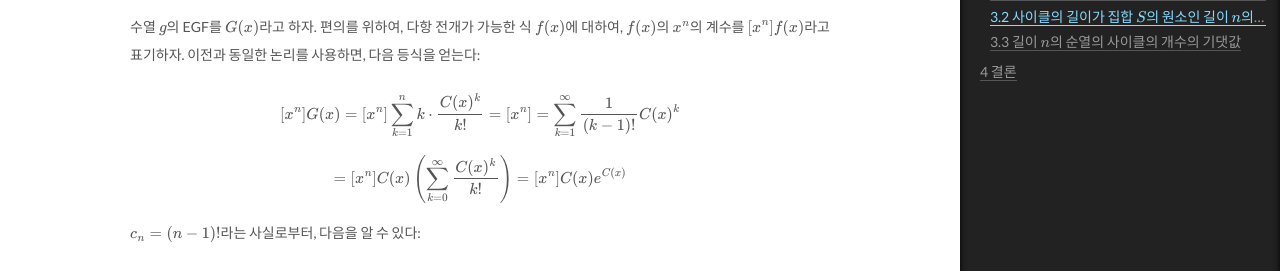
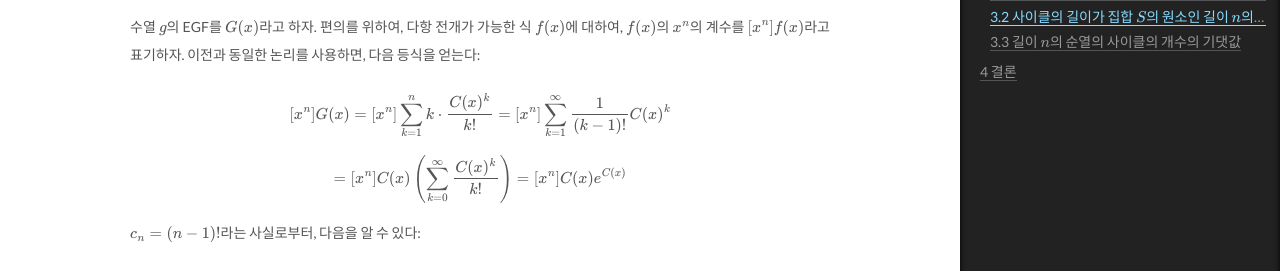
Before and after one commit to youngyojun/youngyojun.github.io, a Jekyll site: the page built from _posts/2021-05-17-generating-functions-2.md, in a window 1280 px wide and 1400 px high, scrolled down 6837 px. Shown: the part 166-437 px from the top of the window. Built offline with Jekyll 4.4.1, drawn with Linux system fonts in a browser that asks for light colours; formulas are drawn with MathJax 3; comment, search, counter and statistics services are not loaded.

Commit message:
Fix typo

```diff
--- a/_posts/2021-05-17-generating-functions-2.md
+++ b/_posts/2021-05-17-generating-functions-2.md
@@ -222,7 +222,7 @@ $F(x)$는 EGF이므로, 정리하면 $\displaystyle F(x) = \frac{1}{k!} C(x)^k$
 
 수열 $g$의 EGF를 $G(x)$라고 하자. 편의를 위하여, 다항 전개가 가능한 식 $f(x)$에 대하여, $f(x)$의 $x^n$의 계수를 $\displaystyle \left[ x^n \right] f(x)$라고 표기하자. 이전과 동일한 논리를 사용하면, 다음 등식을 얻는다:
 
-$$ \left[ x^n \right] G(x) = \left[ x^n \right] \sum _{k = 1}^{n} k \cdot \frac{ C(x)^k }{ k! } = \left[ x^n \right] = \sum _{k = 1}^{\infty} \frac{1}{(k-1)!} C(x)^k $$
+$$ \left[ x^n \right] G(x) = \left[ x^n \right] \sum _{k = 1}^{n} k \cdot \frac{ C(x)^k }{ k! } = \left[ x^n \right] \sum _{k = 1}^{\infty} \frac{1}{(k-1)!} C(x)^k $$
 
 $$ = \left[ x^n \right] C(x) \left( \sum _{k = 0}^{\infty} \frac{ C(x)^k }{ k! } \right) = [x^n] C(x) e^{ C(x) } $$
 
```
